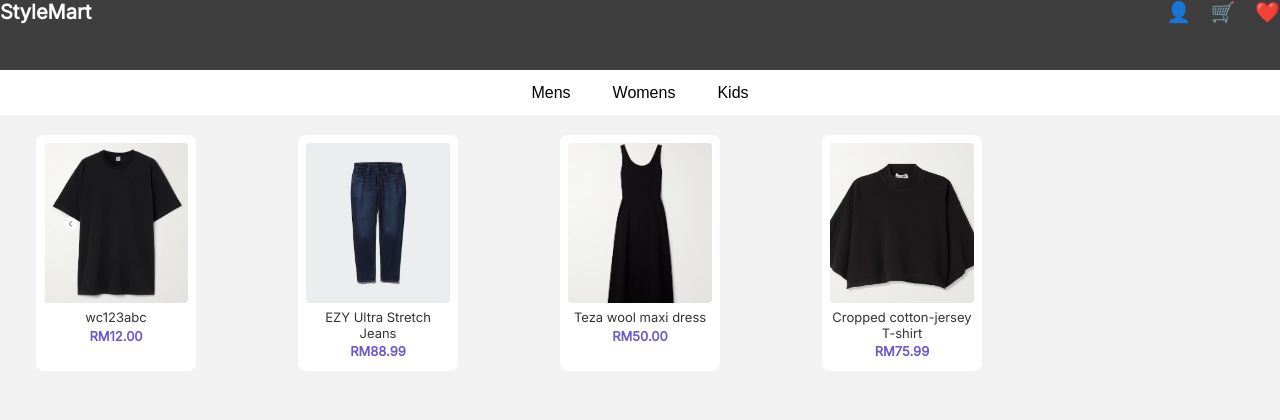
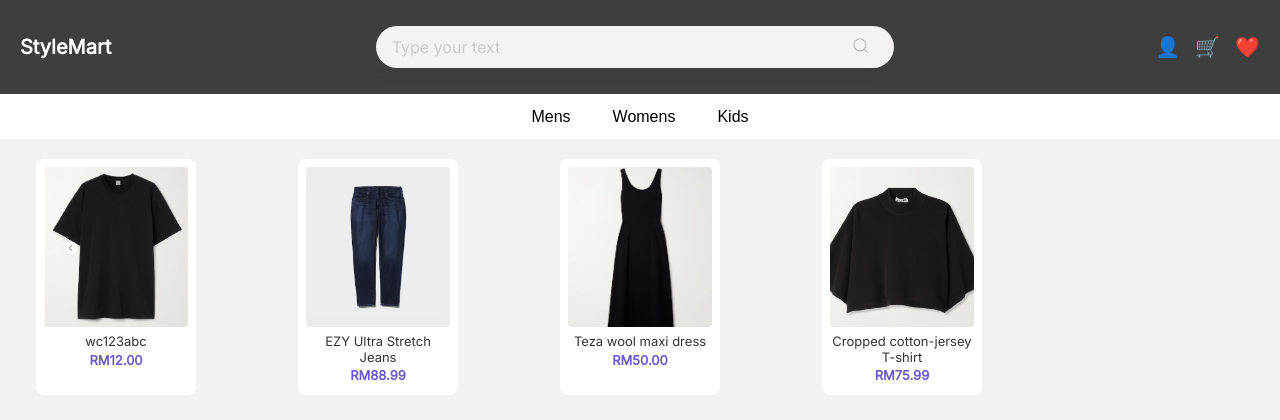
Before and after one commit to Stephen2752/FYP_StyleMart, a PHP site: page /MainPage.php in a window 1280 px wide. Shown: the top 420 px of the page. Run offline with PHP 8.4, Linux system fonts and the light colour scheme; data comes from the database, SQL or seed files in the repository.

Commit message:
search.php done

```diff
--- a/MainPage.css
+++ b/MainPage.css
@@ -16,6 +16,7 @@ body {
 }
 
   /* Topbar */
+
  .topbar {
   position: sticky;
   top: 0;
@@ -23,10 +24,11 @@ body {
   background: #3e3e3e;
   color: white;
   display: flex;
-  justify-content: center;
-  padding: 0; /* reset padding */
+  justify-content: space-between;
+  align-items: center;
+  padding: 12px 20px; /* reset padding */
   height: 70px; /* ✅ fixed height */
-  overflow: hidden; /* ✅ prevents layout expansion */
+  overflow: visible; /* ✅ prevents layout expansion */
 }
 
   .topbar-container {
@@ -42,59 +44,68 @@ body {
   .topbar .logo {
     font-size: 20px;
     font-weight: bold;
+      white-space: nowrap;
   }
 
+
+  /* Icons on the right */
+.icons {
+  display: flex;
+  align-items: center;
+}
+
+.icons .icon {
+  margin-left: 15px;
+  font-size: 20px;
+  cursor: pointer;
+  color: white;
+}
+
+
   /* From Uiverse.io by joe-watson-sbf */
+  /* --- Search Results Styles --- */
+.search-wrapper {
+  position: relative;
+  flex: 1;
+  margin: 0 20px;
+  max-width: 500px;
+}
+
 .search {
   display: flex;
   align-items: center;
-  gap: 10px; /* optional space between input and button */
-  text-align: center;
-  justify-content: flex-start; /* ✅ FIX: prevents spacing apart */
   width: 100%;
-  max-width: 30em;
 }
 
-
 .search__input {
+ font-size: 1rem;
   font-family: inherit;
-    font-size: inherit;
   background-color: #f4f2f2;
   border: none;
   color: #646464;
   padding: 0.7rem 1rem;
   border-radius: 30px;
-    width: 30em;
-    transition: all ease-in-out .5s;
-    margin-right: -2rem;
+  width: 100%;
+  transition: all ease-in-out 0.5s;
 }
 
-  .search__input:hover, .search__input:focus {
+.search__input:hover,
+.search__input:focus {
   box-shadow: 0 0 1em #00000013;
+  background-color: #f0eeee;
+  outline: none;
 }
 
-  .search__input:focus {
-    outline: none;
-    background-color: #f0eeee;
-  }
-
-  .search__input::-webkit-input-placeholder {
+.search__input::placeholder {
   font-weight: 100;
   color: #ccc;
-  }
-
-  .search__input:focus + .search__button {
-    background-color: #f0eeee;
 }
 
 .search__button {
   border: none;
   background-color: #f4f2f2;
-    margin-top: .1em;
-  }
-
-  .search__button:hover {
-    cursor: pointer;
+  margin-left: -3rem;
+  z-index: 1;
 }
 
 .search__icon {
@@ -103,43 +114,13 @@ body {
   fill: #b4b4b4;
 }
 
-  .icons .icon {
-    margin-left: 15px;
-    font-size: 20px;
-    cursor: pointer;
-  }
-
-  /* --- Search Results Styles --- */
-.search-wrapper {
-  width: 100%;
-  max-width: 800px;
-  margin: 90px auto 20px; /* ✅ enough space below fixed-height topbar */
-  position: relative;
-}
-
-
-.search {
-  display: flex;
-  align-items: center;
-  width: 100%;
-}
-
-.search__input {
-  width: 100%;
-  font-size: 1rem;
-  padding: 0.7rem 1rem;
-  border-radius: 30px;
-  background-color: #f4f2f2;
-  border: none;
-  color: #646464;
-}
-
+/* Search results (dropdown) */
 .search-results {
   position: absolute;
   top: 100%;
   left: 0;
   width: 100%;
-  background: #3e3e3e; /* ✅ match topbar background */
+  background: #3e3e3e;
   color: white;
   border: 1px solid #3e3e3e;
   border-radius: 5px;
@@ -152,23 +133,18 @@ body {
 .search-result-item {
   padding: 10px;
   border-bottom: 1px solid #5a5a5a;
-  color: white;
 }
 
 .search-results a,
-.search-results a:visited,
-.search-results a:active,
-.search-result-item a,
-.search-result-item a:visited,
-.search-result-item a:active {
+.search-result-item a {
   color: white !important;
   text-decoration: none;
+  display: block;
 }
-
 
 .search-result-item a:hover {
   color: #ddd;
-  text-decoration: none;
+  text-decoration: underline;
 }
 
   /* Menu bar */
--- a/MainPage.php
+++ b/MainPage.php
@@ -13,19 +13,19 @@ session_start(); // ✅ 所有输出之前执行
 </head>
 <body>
   <div class="page-wrapper">
-    <!-- Topbar -->
+
   <header class="topbar">
+  <!-- Left: Logo -->
   <div class="logo">StyleMart</div>
 
-      <!-- Search -->
-     <!-- Search -->
+  <!-- Center: Search Bar -->
   <div class="search-wrapper">
     <div class="search">
       <input type="text" id="searchInput" class="search__input" placeholder="Type your text" oninput="searchProduct(this.value)">
       <button class="search__button">
-      <svg class="search__icon" aria-hidden="true" viewBox="0 0 24 24">
+        <svg class="search__icon" viewBox="0 0 24 24">
           <g>
-          <path d="M21.53 20.47l-3.66-3.66C19.195 15.24 20 13.214 20 11c0-4.97-4.03-9-9-9s-9 4.03-9 9 4.03 9 9 9c2.215 0 4.24-.804 5.808-2.13l3.66 3.66c.147.146.34.22.53.22s.385-.073.53-.22c.295-.293.295-.767.002-1.06zM3.5 11c0-4.135 3.365-7.5 7.5-7.5s7.5 3.365 7.5 7.5-3.365 7.5-7.5 7.5-7.5-3.365-7.5-7.5z"></path>
+            <path d="M21.53 20.47l-3.66-3.66C19.195 15.24 20 13.214 20 11c0-4.97-4.03-9-9-9s-9 4.03-9 9 4.03 9 9 9c2.215 0 4.24-.804 5.808-2.13l3.66 3.66c.147.146.34.22.53.22s.385-.073.53-.22c.295-.293.295-.767.002-1.06zM3.5 11c0-4.135 3.365-7.5 7.5-7.5s7.5 3.365 7.5 7.5-3.365 7.5-7.5 7.5-7.5-3.365-7.5-7.5z"/>
           </g>
         </svg>
       </button>
@@ -50,9 +50,10 @@ function searchProduct(keyword) {
 </script>
 
 
-      <!-- Icons -->
+
+      <!-- Right: Icons -->
    <div class="icons">
-        <span class="icon" id="profile">👤</span>
+    <span class="icon">👤</span>
     <span class="icon" onclick="checkLogin('cart.php')">🛒</span>
     <span class="icon" onclick="checkLogin('favorite.php')">❤️</span>
   </div>
--- a/search.php
+++ b/search.php
@@ -17,8 +17,8 @@ if (count($results) === 0) {
 } else {
     foreach ($results as $product) {
         echo "<div class='search-result-item'>";
-echo "<a href='product.php?id={$product['product_id']}'>" . htmlspecialchars($product['product_name']) . "</a>";
-echo "</div>";
+        echo "<a href='product.php?id={$product['product_id']}'>" . htmlspecialchars($product['product_name']) . "</a>";
+        echo "</div>";
 
     }
 }
```
Lines whose indentation alone changed are shown as unchanged.
